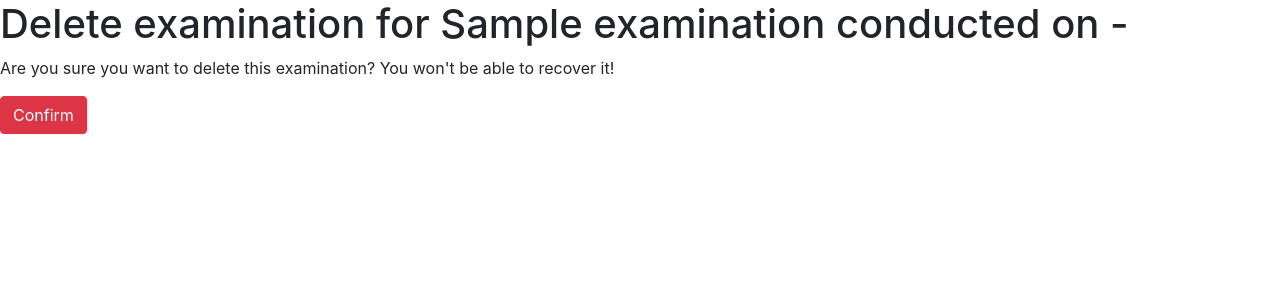
After one commit to iliaparvanov/med-analysis-platform, a Django app: page /examinations/00000000-0000-0000-0000-000000000001/delete/ in a window 1280 px wide. The commit adds this page. Shown: the top 300 px of the page. Run offline with Django 3.2, Linux system fonts and the light colour scheme; a user stored in the database is signed in; tables that the repository leaves empty hold one stand-in row (values such as "Sample post"); some libraries are stand-ins or nearby versions.

Commit message:
Added deletion of examinations

```diff
--- a/med_analyser/examinations/urls.py
+++ b/med_analyser/examinations/urls.py
@@ -1,8 +1,10 @@
 from django.urls import path
-from .views import ExaminationListView, ExaminationCreateView, ExaminationDetailView
+from .views import ExaminationListView, ExaminationCreateView, ExaminationDetailView, ExaminationDeleteView
 
 urlpatterns = [
     path('', ExaminationListView.as_view(), name='examination_list'),
     path('<uuid:pk>', ExaminationDetailView.as_view(), name='examination_detail'),
-    path('new/', ExaminationCreateView.as_view(), name='examination_new')
+    path('new/', ExaminationCreateView.as_view(), name='examination_new'),
+    path('<uuid:pk>/delete/', ExaminationDeleteView.as_view(), name='examination_delete'),
+
 ]
--- a/med_analyser/examinations/views.py
+++ b/med_analyser/examinations/views.py
@@ -1,8 +1,9 @@
 from django.shortcuts import render
-from django.views.generic import ListView, CreateView, DetailView
+from django.views.generic import ListView, CreateView, DetailView, DeleteView
 from django.contrib.auth.mixins import LoginRequiredMixin
 from .models import Examination
 from common.models import Doctor
+from django.urls import reverse_lazy
 import datetime
 
 def get_doctor(request):
@@ -30,3 +31,8 @@ class ExaminationCreateView(LoginRequiredMixin, CreateView):
         form.instance.created_on = datetime.date.today()
 
         return super().form_valid(form)
+
+class ExaminationDeleteView(LoginRequiredMixin, DeleteView):
+    model = Examination
+    template_name = 'examinations/examination_delete.html'
+    success_url = reverse_lazy('examination_list')
--- /dev/null
+++ b/med_analyser/templates/examinations/examination_delete.html
@@ -0,0 +1,9 @@
+{% extends 'base.html' %}
+
+{% block content %}
+    <h1>Delete examination for {{ object.pat_name }} conducted on -</h1>
+    <form action="" method="post">{% csrf_token %}
+        <p>Are you sure you want to delete this examination? You won't be able to recover it!</p>
+        <button class="btn btn-danger" type="submit">Confirm</button>
+    </form>
+{% endblock %}
--- a/med_analyser/templates/examinations/examination_list.html
+++ b/med_analyser/templates/examinations/examination_list.html
@@ -16,7 +16,7 @@
                     <td>{{ examination.pat_name }}</td>
                     <td>Study date here</td>
                     <td>{{ examination.created_on }}</td>
-                    <td><a href="{% url 'examination_detail' examination.pk %}" role="button" class="btn btn-outline-primary">View</a></td>
+                    <td><a href="{% url 'examination_detail' examination.pk %}" role="button" class="btn btn-primary mr-1">View</a><a href="{% url 'examination_delete' examination.pk %}" role="button" class="btn btn-outline-danger">Delete</a></td>
                 </tr>
             {% endfor %}
 
```
